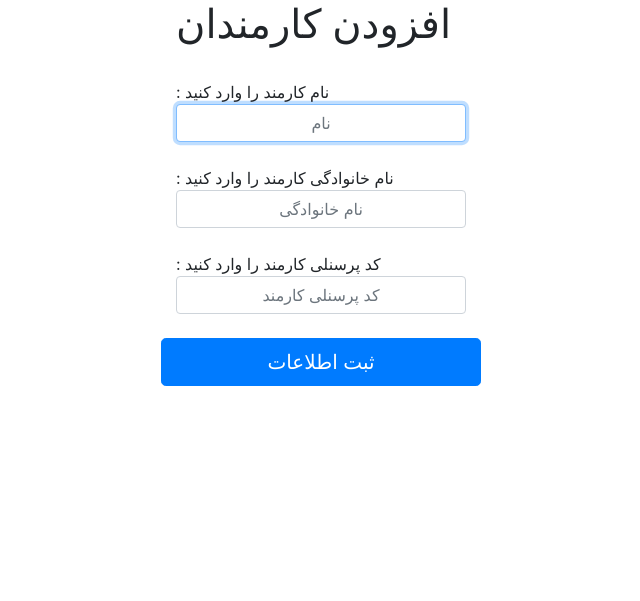
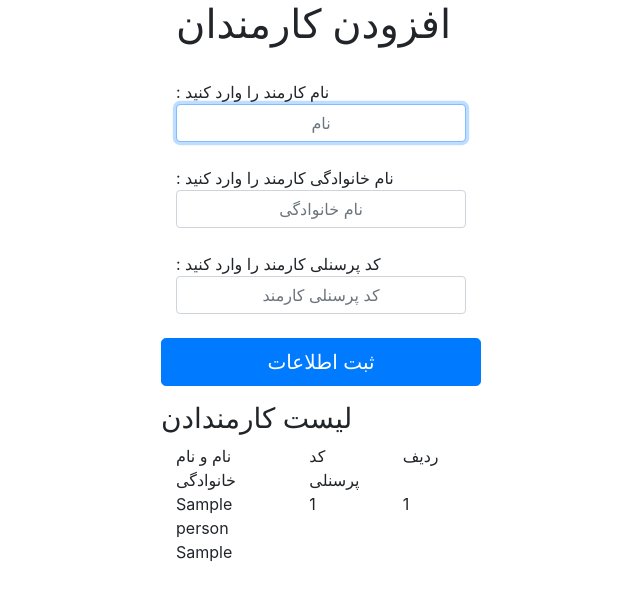
Before and after one commit to hamid20tik/driver, a Django app: page /add-person/ in a window 1280 px wide. Shown: the part 100-701 px from the top of the page, without its empty margins (319-959 px from the left). Run offline with Django 3.2, Linux system fonts and the light colour scheme; a user stored in the database is signed in; tables that the repository leaves empty hold one stand-in row (values such as "Sample post"); some libraries are stand-ins or nearby versions.

Commit message:
list person 1 - dorost kardan list karmandan ke dar paeein safheye darj karmand nemayesh dade mishavad 2 - dar views tavasote code : obj = person.objects.all()         return render(request,'add_person.html',{'rep_person':obj})         tavanestim metod haye table person ra be narmafzar bedahim

```diff
--- a/myblog/driver/templates/add_person.html
+++ b/myblog/driver/templates/add_person.html
@@ -29,7 +29,39 @@
     <div class="form-group w-25" style="margin: auto">
       <button class="btn btn-lg btn-primary btn-block" type="submit" >ثبت اطلاعات </button>
 		</div>
-    <div class="alert">
+        <p></p>
+    <div class="form-group w-25" style="margin: auto">
+        <h3 >لیست کارمندادن </h3>
+        </div>
+
+        <div class="container form-group w-25" style="margin: auto;">
+            <div class="row">
+                <div class="col-5">
+                   نام و نام خانوادگی
+                </div>
+                <div class="col">
+                   کد پرسنلی
+                </div>
+                <div class="col">
+                   ردیف
+                </div>
+            </div>
+        </div>
+            {% for sa in rep_person %}
+        <div class="container form-group w-25" style="margin: auto;">
+            <div class="row">
+                <div class="col-5">
+                   {{sa.name}} {{sa.family}}
+                </div>
+                <div class="col">
+                   {{sa.person_code}}
+                </div>
+                <div class="col">
+                   {{sa.id}}
+                </div>
+            </div>
+        </div>
+    {% endfor %}
 
 </div>
 </form>
--- a/myblog/driver/views.py
+++ b/myblog/driver/views.py
@@ -60,11 +60,13 @@ def add_person(request):
             per.family = request.POST['fname']
             per.person_code = request.POST['codeperson']
             per.save()
-            return redirect('home_page')
+            return redirect('add_person')
         else:
             return render(request,'add_person.html',{'error':'تمامی مقادیر را به درستی وارد کنید '})
     else:
-        return render(request,'add_person.html')
+        obj = person.objects.all()
+        return render(request,'add_person.html',{'rep_person':obj})
+
 
 @login_required
 def report_page(request):
```
